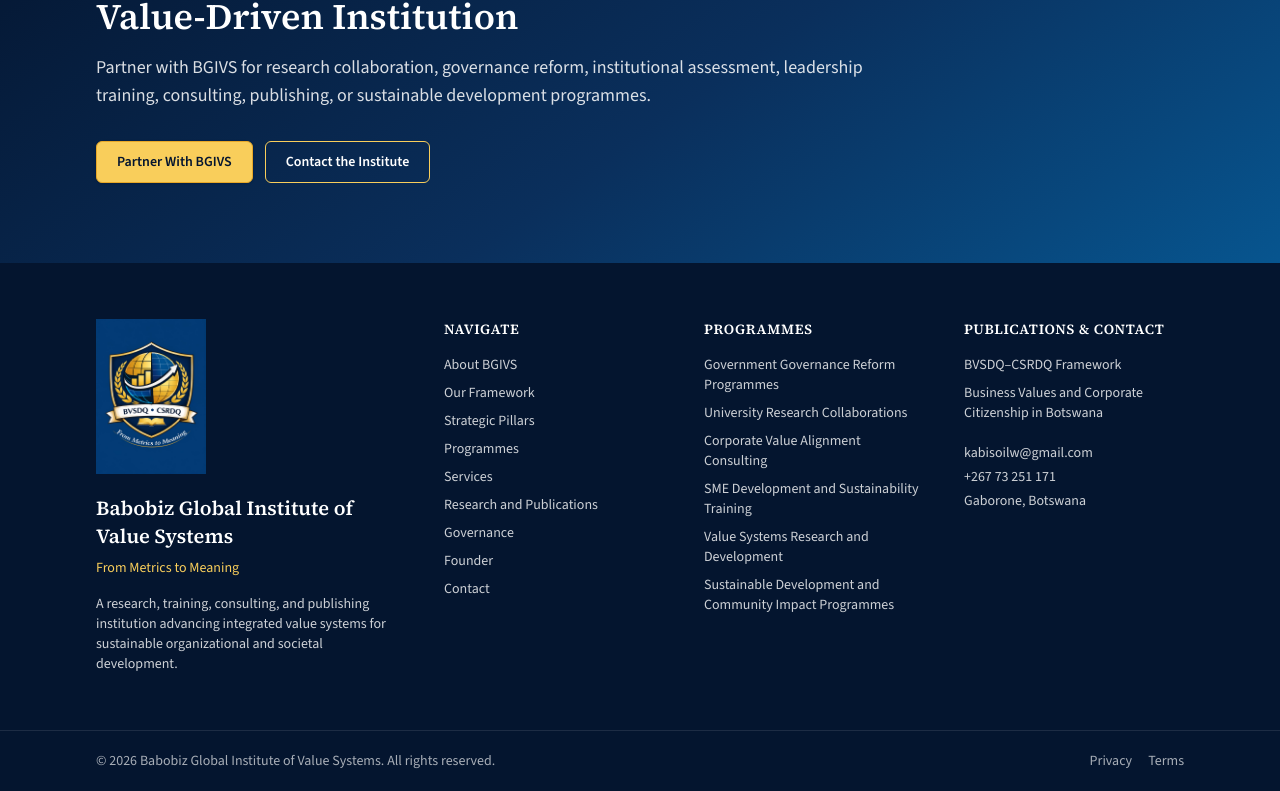
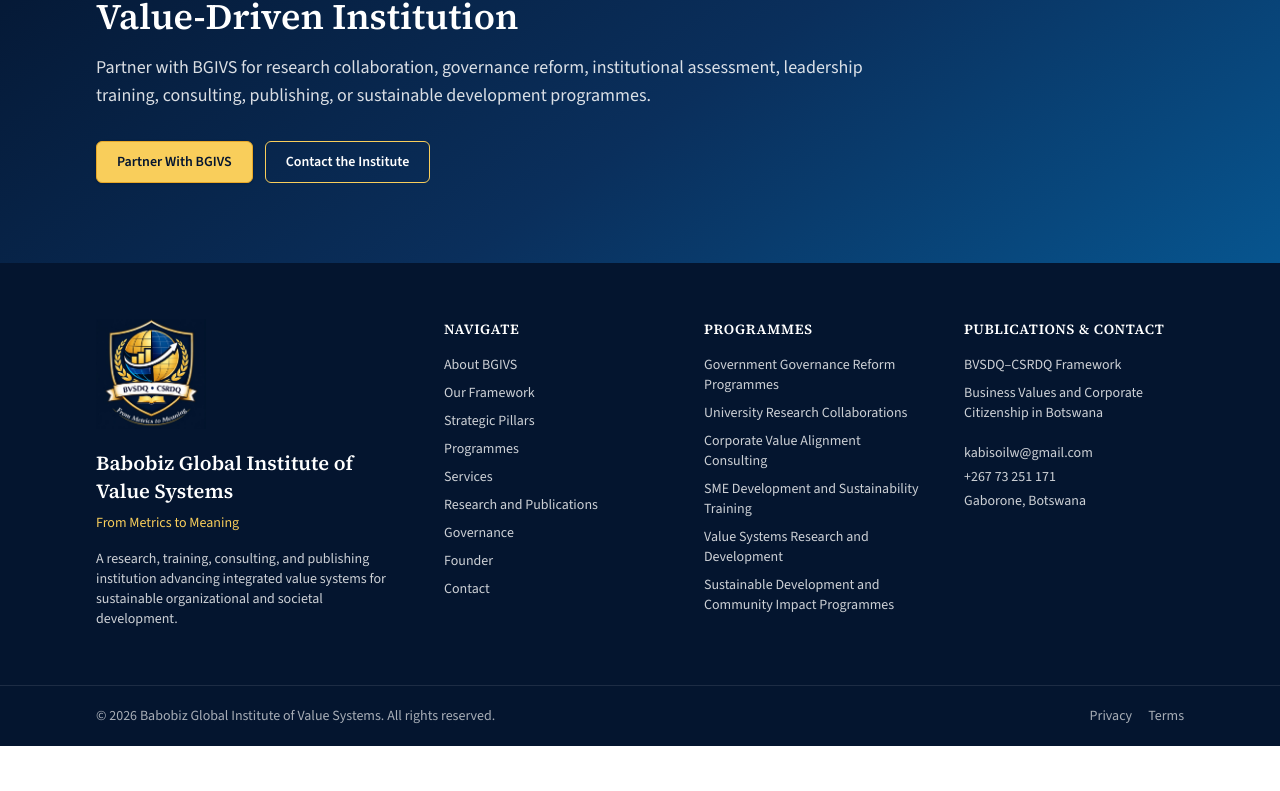
Before and after one commit to dondie52/BGIVS-Website, a Next.js app: page / in a window 1280 px wide. Shown: the part 7249-8040 px from the top of the page. After the commit the page ends 7995 px from the top, so only its background shows below. Built offline with nearby package versions, Linux system fonts and the light colour scheme; no server answers; the database is empty.

Commit message:
Use company seal in footer

```diff
--- a/src/components/layout/Footer.tsx
+++ b/src/components/layout/Footer.tsx
@@ -1,5 +1,4 @@
 import Link from "next/link";
-import { BgivsLogo } from "@/components/brand/BgivsLogo";
 import { siteConfig } from "@/content/site";
 import { footerNav } from "@/content/navigation";
 import { getPublishedProgrammes } from "@/lib/content/programmes";
@@ -26,11 +25,10 @@
     <footer className="bg-deep-navy text-white">
       <div className="mx-auto grid max-w-6xl gap-10 px-4 py-14 sm:px-6 lg:grid-cols-[1.4fr_1fr_1fr_1fr] lg:px-8">
         <div>
-          <BgivsLogo
-            width={110}
-            height={155}
-            className="h-auto w-[110px] object-contain"
-            sizes="110px"
+          <img
+            src="/images/bgivs-company-seal.jpeg"
+            alt="BGIVS company seal"
+            className="h-[110px] w-[110px] object-cover object-center"
           />
           <h2 className="mt-5 font-serif text-xl !text-white">{name}</h2>
           <p className="mt-2 text-sm font-medium text-light-gold">{tagline}</p>
```
